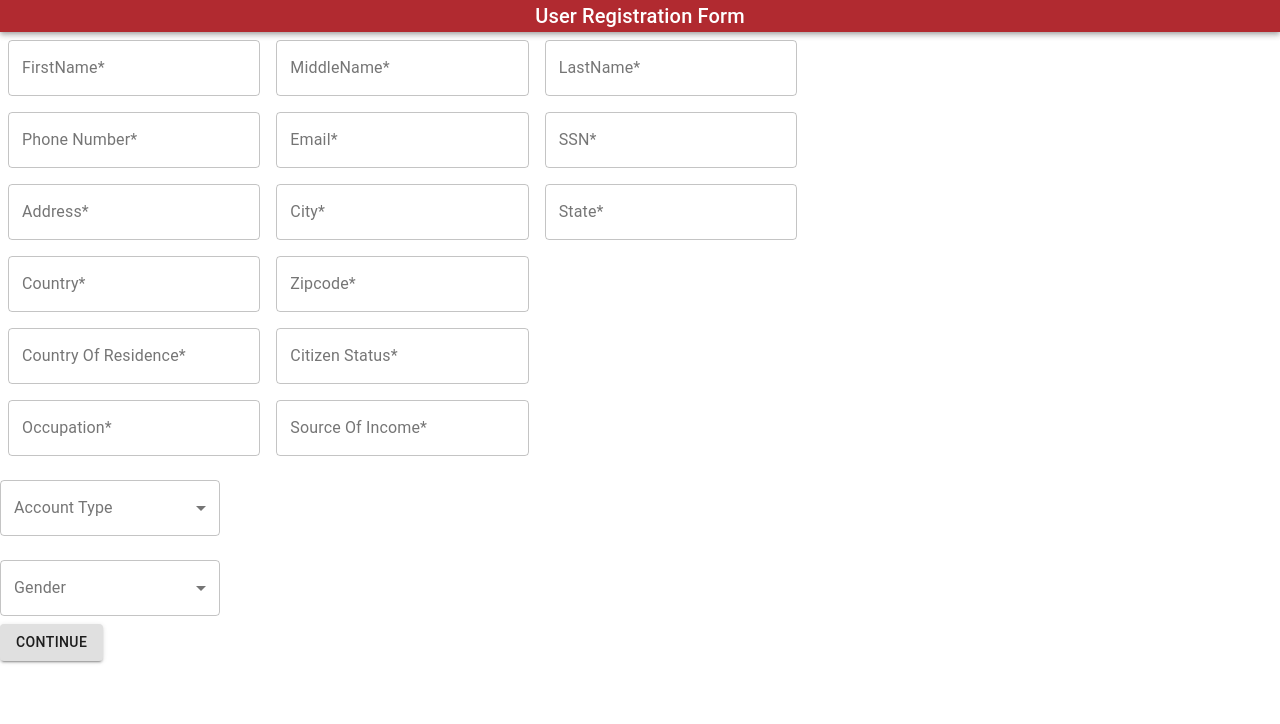
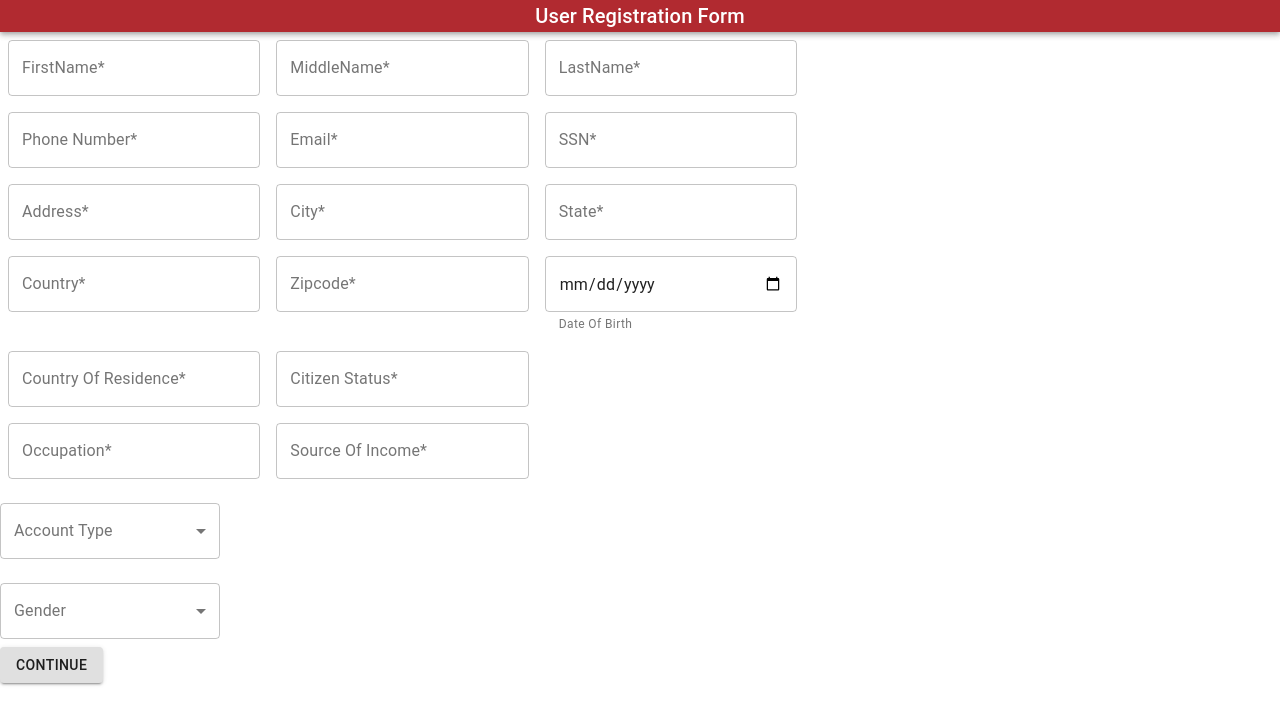
Before and after one commit to gopinathsjsu/team-project-jarvis202, a React (Create React App) app in the folder WebApp/: page /register in a window 1280 px wide. Shown: the top 724 px of the page. Built offline with nearby package versions, Linux system fonts and the light colour scheme; no server answers; what aws-amplify would draw is missing.

Commit message:
Added Date of Birth Field in registration form

```diff
--- a/WebApp/src/Components/Register/Confirm.js
+++ b/WebApp/src/Components/Register/Confirm.js
@@ -108,6 +108,8 @@ export class Confirm extends Component {
 
 
                             <ListItemText primary="Zipcode" secondary={values.zipcode} />
+                            <ListItemText primary="Date Of Birth" secondary={values.dateOfBirth} />
+
 
                             <ListItemText primary="Country Of Residence" secondary={values.countryOfResidence} />
 
--- a/WebApp/src/Components/Register/FormUserDetails.js
+++ b/WebApp/src/Components/Register/FormUserDetails.js
@@ -30,7 +30,7 @@ const initialState = {
     zipcode: '',
     ssn: '',
     sourceOfIncome: '',
-    dob: '',
+    dateOfBirth: '',
     citizenshipStatus: '',
     resident: '',
     country: '',
@@ -285,6 +285,19 @@ export class FormUserDetails extends Component {
                                 defaultValue={values.zipcode}
 
                             />
+
+                            <TextField
+                                variant='outlined'
+                                margin='normal'
+                                type='date'
+                                format='yyyy/mm/dd'
+                                // label="Date Of Birth*"
+                                onChange={handleChange('dateOfBirth')}
+                                defaultValue={values.dateOfBirth}
+                                helperText='Date Of Birth'
+
+                            />
+
                         </div>
                         <div>
                             <TextField
--- a/WebApp/src/Components/Register/UserForm.js
+++ b/WebApp/src/Components/Register/UserForm.js
@@ -20,7 +20,7 @@ const initialState = {
     zipcode: '',
     ssn: '',
     sourceOfIncome: '',
-    dob: '',
+    dateOfBirth: '',
     citizenshipStatus: '',
     countryOfResidence: '',
     country: '',
@@ -78,14 +78,16 @@ export class UserForm extends Component {
         }
     };
 
+    handleCancel = event => {
 
+    }
 
     render() {
 
         const { step } = this.state;
         const { firstName, lastName, emailId, fullAddress, city, occupation, phoneNumber, gender, accountType, nameError, emailError, phoneError, occError, cityError, stateError, zipcodeError, addError, ssn,
             sourceOfIncome,
-            dob,
+            dateOfBirth,
             citizenshipStatus,
             countryOfResidence,
             country,
@@ -94,7 +96,7 @@ export class UserForm extends Component {
         } = this.state
         const values = {
             firstName, lastName, emailId, fullAddress, city, occupation, phoneNumber, gender, accountType, nameError, emailError, phoneError, occError, cityError, stateError, zipcodeError, addError, ssn, sourceOfIncome,
-            dob,
+            dateOfBirth,
             citizenshipStatus,
             countryOfResidence,
             country,
```
